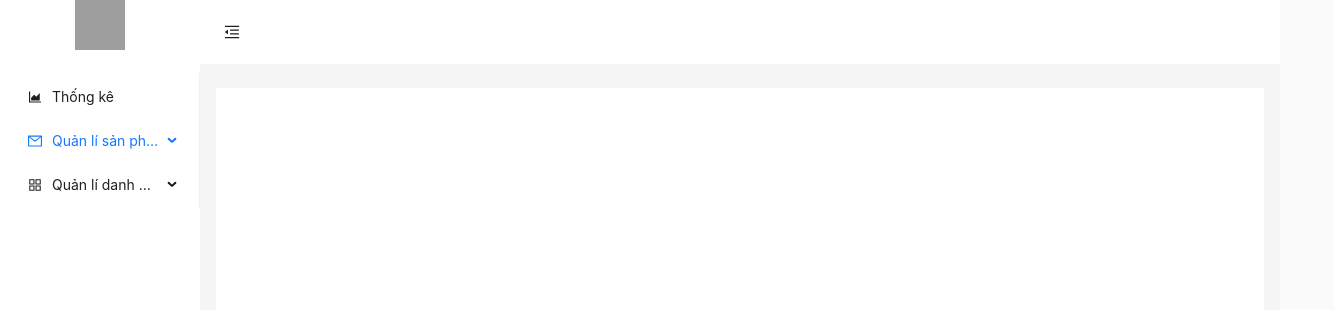
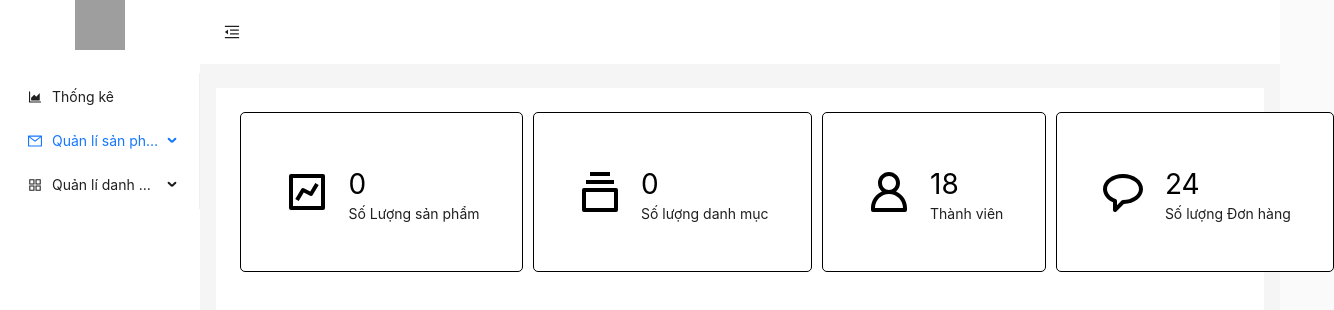
Before and after one commit to hiepblack/ban-quan-ao, a React (Create React App) app: page /admin in a window 1280 px wide. Shown: the top 310 px of the page, 1334 px wide, since content can reach past the window. Built offline with nearby package versions, Linux system fonts and the light colour scheme; no server answers; grey boxes are pictures that could not be loaded; a web font is replaced by a local one.

Commit message:
dashboardXupdate

```diff
--- a/src/api/cate.js
+++ b/src/api/cate.js
@@ -5,9 +5,9 @@ export const getAllcate = () => {
 export const addnewcate = (cate) => {
   return instance.post("category", cate);
 };
-export const updatecate = () => {
-  return instance.get("category");
+export const updatecate = (cate, id) => {
+  return instance.put(`category/` + id, cate);
 };
 export const deletecate = () => {
-  return instance.get("category");
+  return instance.delete("category");
 };
--- a/src/api/products.js
+++ b/src/api/products.js
@@ -5,8 +5,8 @@ export const getAll = () => {
 export const addnewProduct = (data) => {
   return instance.post("products", data);
 };
-export const updateProduct = (data) => {
-  return instance.post("products/" + data.id, data);
+export const updateProduct = (data, id) => {
+  return instance.put("products/" + id, data);
 };
 export const updateProductstatus = (data) => {
   return instance.patch("products/" + data.id, data);
--- /dev/null
+++ b/src/components/dashboard/dashboard.css
@@ -0,0 +1,34 @@
+.content{
+    display: grid;
+    grid-template-columns: repeat(4, 1fr);
+    gap:10px
+}
+.info-box{
+    display: flex;
+}
+.info-box {
+    background: white;
+    height: 160px;
+    display: flex;
+    align-items: center;
+    justify-content: flex-start;
+    padding: 0 3em;
+    border: 1px solid black;
+    border-radius: 5px;
+
+    }
+    .box-icon  svg{
+        display: block;
+        width: 48px;
+        height: 48px;
+}
+    .box-content {
+        padding-left: 1.25em;
+        white-space: nowrap;
+    }
+    .big {
+        display: block;
+        font-size: 2em;
+        line-height: 150%;
+        color: black;
+    }
--- a/src/components/dashboard/dashboard.jsx
+++ b/src/components/dashboard/dashboard.jsx
@@ -0,0 +1,54 @@
+import React from 'react';
+import { Line } from 'antd';
+import "./dashboard.css"
+const Dashboard = (props) => {
+  return(
+    <div class="content">
+
+				<div class="info-box">
+					<div class="box-icon">
+						<svg xmlns="http://www.w3.org/2000/svg" width="24" height="24" viewBox="0 0 24 24"><path d="M21 20V4a1 1 0 0 0-1-1H4a1 1 0 0 0-1 1v16a1 1 0 0 0 1 1h16a1 1 0 0 0 1-1zm-2-1H5V5h14v14z"/><path d="M10.381 12.309l3.172 1.586a1 1 0 0 0 1.305-.38l3-5-1.715-1.029-2.523 4.206-3.172-1.586a1.002 1.002 0 0 0-1.305.38l-3 5 1.715 1.029 2.523-4.206z"/></svg>
+					</div>
+
+					<div class="box-content">
+						<span class="big">{props.products.length}</span>
+						Số Lượng sản phẩm
+					</div>
+				</div>
+
+				<div class="info-box">
+					<div class="box-icon">
+						<svg xmlns="http://www.w3.org/2000/svg" width="24" height="24" viewBox="0 0 24 24"><path d="M20 10H4a1 1 0 0 0-1 1v10a1 1 0 0 0 1 1h16a1 1 0 0 0 1-1V11a1 1 0 0 0-1-1zm-1 10H5v-8h14v8zM5 6h14v2H5zM7 2h10v2H7z"/></svg>
+					</div>
+
+					<div class="box-content">
+						<span class="big">{props.cates.length}</span>
+						Số lượng danh mục
+					</div>
+				</div>
+
+				<div class="info-box active">
+					<div class="box-icon">
+						<svg xmlns="http://www.w3.org/2000/svg" width="24" height="24" viewBox="0 0 24 24"><path d="M3,21c0,0.553,0.448,1,1,1h16c0.553,0,1-0.447,1-1v-1c0-3.714-2.261-6.907-5.478-8.281C16.729,10.709,17.5,9.193,17.5,7.5 C17.5,4.468,15.032,2,12,2C8.967,2,6.5,4.468,6.5,7.5c0,1.693,0.771,3.209,1.978,4.219C5.261,13.093,3,16.287,3,20V21z M8.5,7.5 C8.5,5.57,10.07,4,12,4s3.5,1.57,3.5,3.5S13.93,11,12,11S8.5,9.43,8.5,7.5z M12,13c3.859,0,7,3.141,7,7H5C5,16.141,8.14,13,12,13z"/></svg>
+					</div>
+
+					<div class="box-content">
+						<span class="big">18</span>
+						Thành viên
+					</div>
+				</div>
+
+				<div class="info-box">
+					<div class="box-icon">
+						<svg xmlns="http://www.w3.org/2000/svg" width="24" height="24" viewBox="0 0 24 24"><path d="M12 3C6.486 3 2 6.364 2 10.5c0 2.742 1.982 5.354 5 6.678V21a.999.999 0 0 0 1.707.707l3.714-3.714C17.74 17.827 22 14.529 22 10.5 22 6.364 17.514 3 12 3zm0 13a.996.996 0 0 0-.707.293L9 18.586V16.5a1 1 0 0 0-.663-.941C5.743 14.629 4 12.596 4 10.5 4 7.468 7.589 5 12 5s8 2.468 8 5.5-3.589 5.5-8 5.5z"/></svg>
+					</div>
+
+					<div class="box-content">
+						<span class="big">24</span>
+						Số lượng Đơn hàng
+					</div>
+				</div>
+            </div>
+  )
+};
+export default Dashboard;
--- /dev/null
+++ b/src/components/form/updateCate.jsx
@@ -0,0 +1,57 @@
+import { PlusOutlined } from '@ant-design/icons';
+import {
+  Button,
+  Form,
+  Input,
+} from 'antd';
+import { useEffect, useState } from 'react';
+import { useParams } from 'react-router-dom';
+const UpdateCate = (props) => {
+    const [cate,setcate] = useState({})
+    const {id} = useParams()
+    useEffect(()=>{
+        const current = props.cates.find((item)=>item._id===id);
+        console.log(current)
+        setcate(current)
+    },[props])
+  const onHandleSubmit =(value)=>{
+      props.onUpdateCate(value,id)
+  }
+  const [form]= Form.useForm();
+  const setValue = ()=>{
+    form.setFieldsValue({
+        _id:cate?._id,
+        nameCategory:cate?.nameCategory
+    })
+  }
+  useEffect(()=>{
+    setValue()
+  },[cate])
+  return (
+    <>
+
+      <Form
+      form={form}
+        labelCol={{
+          span: 4,
+        }}
+        wrapperCol={{
+          span: 14,
+        }}
+        layout="horizontal"
+        style={{
+          maxWidth: 600,
+        }}
+        onFinish={onHandleSubmit}
+      >
+        <Form.Item label="Tên Danh mục" name="nameCategory">
+          <Input />
+        </Form.Item>
+      <Form.Item label="Xác nhận">
+        <Button type="primary" htmlType="submit">Xác nhận</Button>
+      </Form.Item>
+      </Form>
+    </>
+  );
+};
+export default UpdateCate;
--- /dev/null
+++ b/src/components/form/updateproduct.jsx
@@ -0,0 +1,140 @@
+import { PlusOutlined } from '@ant-design/icons';
+import {
+  Button,
+  Checkbox,
+  Form,
+  Input,
+  Select,
+  Upload,
+} from 'antd';
+import { useEffect, useState } from 'react';
+import { uploadImage } from '../../api/uploadimg';
+import { useParams } from 'react-router-dom';
+
+
+const { TextArea } = Input;
+const UpdateProduct = (props) => {
+  const [fileList, setFileList] = useState([]);
+  const [product,setproduct] = useState({})
+  const[cate,setcate]= useState([]);
+  const {id} = useParams()
+  useEffect(()=>{
+    const current = props.products.find((item)=>item._id===id)
+    setproduct(current)
+    setcate(props.cates)
+  },[props])
+  const onHandleSubmit = async (value)=>{
+    const size = value.size.split(",");
+    const colors = value.colors.split(",");
+    if(fileList.length===0){
+        const newproduct = {
+            nameProduct:value.nameProduct,
+            price:value.price,
+            size:size,
+            quantity:value.quantity,
+            colors:colors,
+            description:value.description,
+            brand:value.brand,
+            categoryId:value.categoryId,
+            imgProduct:product?.imgProduct,
+          }
+          return props.onUpdate(newproduct,id)
+    }else{
+        const listImage = fileList.map((item)=>item.originFileObj);
+        const img = await uploadImage(listImage);
+        const newproduct = {
+          nameProduct:value.nameProduct,
+          price:value.price,
+          size:size,
+          quantity:value.quantity,
+          colors:colors,
+          description:value.description,
+          brand:value.brand,
+          categoryId:value.categoryId,
+          imgProduct:img
+        }
+      return  props.onUpdate(newproduct,id)
+    }
+
+
+  }
+  const [form] = Form.useForm();
+  useEffect(()=>{
+    setValue()
+  },[product])
+
+  const setValue =()=>{
+
+    form.setFieldsValue({
+        nameProduct:product?.nameProduct,
+        price:product?.price,
+        size:product?.size?.toString(),
+        quantity:product?.quantity,
+        colors:product?.colors?.toString(),
+        description:product?.description,
+        brand:product?.brand,
+        categoryId:product?.categoryId
+    })
+  }
+  return (
+    <>
+
+      <Form
+      form={form}
+        labelCol={{
+          span: 4,
+        }}
+        wrapperCol={{
+          span: 14,
+        }}
+        layout="horizontal"
+        style={{
+          maxWidth: 600,
+        }}
+        onFinish={onHandleSubmit}
+      >
+        <Form.Item label="Tên sản phẩm" name="nameProduct">
+          <Input />
+        </Form.Item>
+        <Form.Item label="Giá" name="price">
+          <Input type='number' />
+        </Form.Item>
+        <Form.Item label="Danh mục" name="categoryId">
+          <Select>
+          {cate.map((item)=>{
+            return(<Select.Option value={item._id}>{item.nameCategory}</Select.Option>)
+          })}
+          </Select>
+        </Form.Item>
+        <Form.Item label="Size" name="size">
+        <Input/>
+        </Form.Item>
+        <Form.Item label="Màu" name="colors">
+          <Input />
+        </Form.Item>
+        <Form.Item label="Hãng" name="brand">
+          <Input />
+        </Form.Item>
+        <Form.Item label="Số Lượng" name="quantity">
+          <Input type='number'/>
+        </Form.Item>
+        <Form.Item label="Giới thiệu" style={{paddingRight:"10px"}} name="description">
+          <TextArea rows={4} />
+        </Form.Item>
+        <Form.Item label="Upload" valuePropName="fileList" rules={[{ required: true }]}>
+        <Upload beforeUpload={(files)=>{console.log(files);
+                   return false}} listType="picture-card"  onChange={({ fileList: newFileList }) => setFileList(newFileList)}>
+                    <div>
+                        <PlusOutlined />
+                        <div style={{ marginTop: 8 }}>Upload</div>
+                    </div>
+        </Upload>
+        </Form.Item>
+      <Form.Item label="Xác nhận">
+        <Button type="primary" htmlType="submit">Xác nhận</Button>
+      </Form.Item>
+      </Form>
+    </>
+  );
+};
+export default UpdateProduct;
--- a/src/components/table/tableproduct.jsx
+++ b/src/components/table/tableproduct.jsx
@@ -1,5 +1,6 @@
  import { Space, Table, Tag ,Image,Button,Popconfirm} from 'antd';
 import { useEffect, useState } from 'react';
+import { useNavigate } from 'react-router-dom';
 import { updateProductstatus } from '../../api/products';
 import Recycle from '../recyclebin/recyclebin';
 
@@ -44,7 +45,7 @@ const TableProduct = (props) => {
       key: 'action',
       render: (_, record) => (
         <Space size="middle">
-          <Button onClick={()=>nextpage(record._id)}>Update</Button>
+          <Button onClick={()=>nextpage(record._id)}>Cập nhật</Button>
       <Popconfirm
         title="Bạn có chắc muốn xóa sản phẩm này?"
         onConfirm={()=>recyclebin(record._id)}
@@ -65,8 +66,9 @@ const TableProduct = (props) => {
     }
     props.onStatus(spam)
   }
+  const naviagte = useNavigate()
   const nextpage =(id)=>{
-
+      naviagte(""+id)
   }
   useEffect(()=>{
     const product = props.products.filter((item)=>item.status!=="fales")
--- a/src/router/RouterAdmin.jsx
+++ b/src/router/RouterAdmin.jsx
@@ -5,9 +5,12 @@ import TableProduct from "../components/table/tableproduct";
 import TableCate from "../components/table/tableCate";
 import Formproduct from "../components/form/formProduct";
 import Formcate from "../components/form/fromCate";
-import { addnewProduct, getAll, updateProductstatus } from "../api/products";
+import { addnewProduct, getAll, updateProduct, updateProductstatus } from "../api/products";
 import { addnewcate, getAllcate, updatecate } from "../api/cate";
 import {message} from 'antd'
+import UpdateProduct from "../components/form/updateproduct";
+import UpdateCate from "../components/form/updateCate";
+import Dashboard from "../components/dashboard/dashboard";
 const RouterAdmin = () => {
   const [products,setproducts] = useState([]);
   const [cates,setcates] = useState([]);
@@ -39,13 +42,32 @@ const RouterAdmin = () => {
     })
     message.success("Thành công!");
   }
+  const onUpdate = (data,id)=>{
+    updateProduct(data,id).then(()=>{
+      getAll().then(({data})=>setproducts(data.products.docs));
+      getAllcate().then(({data})=>setcates(data.cates));
+    })
+    message.success("Thành công!");
+    navigate("/admin/productManager")
+  }
+  const onUpdateCate = (cate,id)=>{
+    updatecate(cate,id).then(()=>{
+      getAll().then(({data})=>setproducts(data.products.docs));
+      getAllcate().then(({data})=>setcates(data.cates));
+    })
+    message.success("Thêm Thành công!");
+    navigate("/admin/cateManager")
+  }
   return (
     <Routes>
         <Route path="/"element={<AdminLayout/>}>
+            <Route path="" index element={<Dashboard products={products} cates={cates}/>}/>
             <Route path="productManager" element={<TableProduct products={products} onStatus={onStatus}/>}/>
             <Route path="addNewProduct" element={<Formproduct onAdd={onAdd} cates={cates}/>}/>
+            <Route path="productManager/:id" element={<UpdateProduct products={products} onUpdate={onUpdate} cates={cates}/>}/>
             <Route path="cateManager" element={<TableCate cates={cates} />}/>
             <Route path="addNewCate" element={<Formcate onAddCate={onAddCate}/>}/>
+            <Route path="cateManager/:id" element={<UpdateCate cates={cates} onUpdateCate={onUpdateCate}/>}/>
         </Route>
     </Routes>
   )
```
Also changed, not shown: src/components/table/tableCate.jsx (+11 -6 lines).
